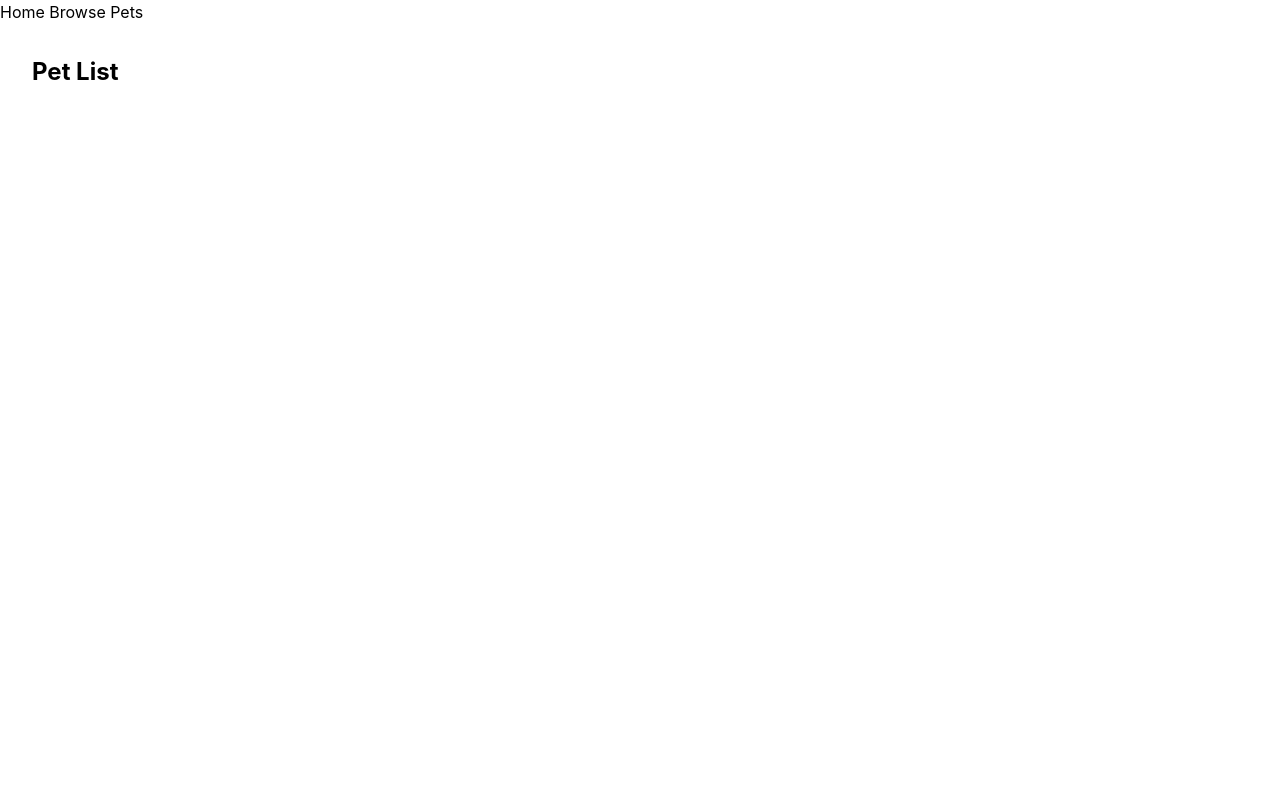
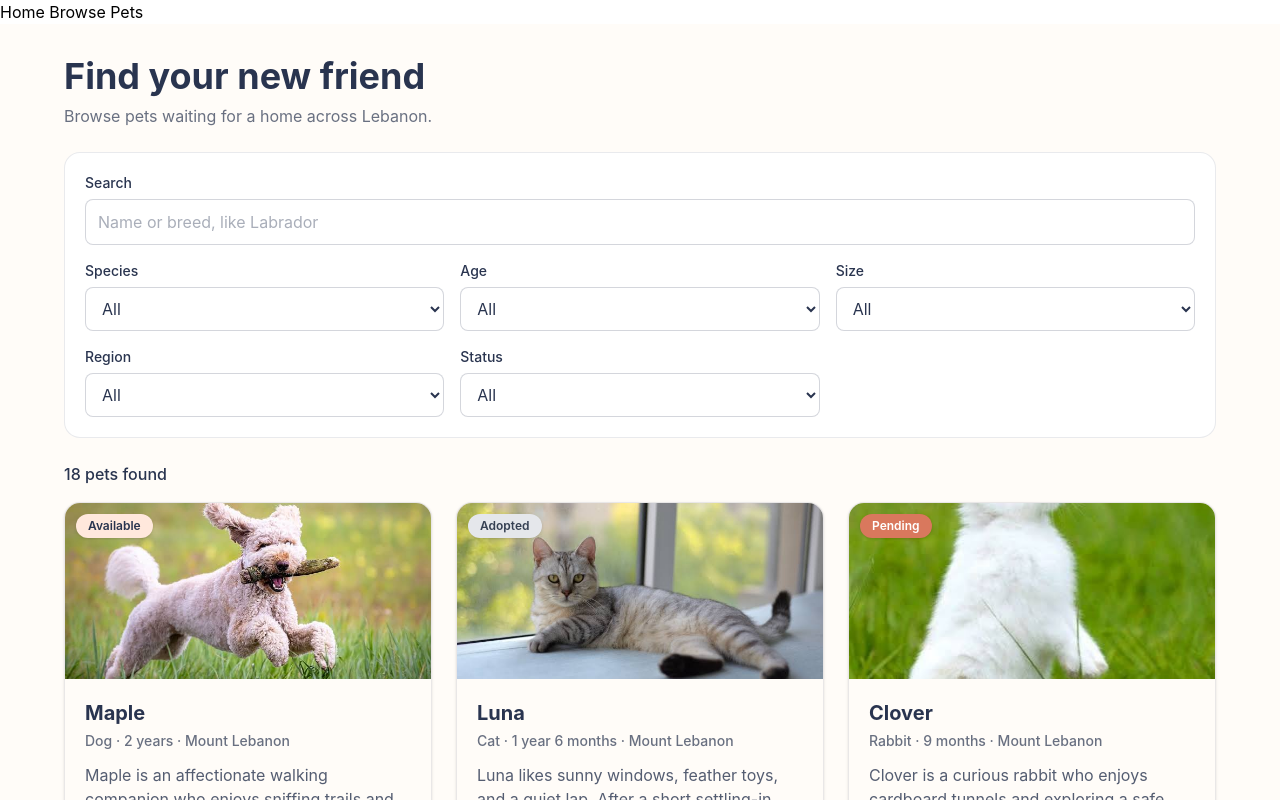
Before and after one commit to eiadoumer/Paws, a React (Vite) app: page /pets in a window 1280 px wide. Shown: the top 800 px of the page. Built offline with nearby package versions, Linux system fonts and the light colour scheme.

Commit message:
feature: Added the pet list with filterbar (#10)

```diff
--- /dev/null
+++ b/src/components/FilterBar.jsx
@@ -0,0 +1,54 @@
+import { AGE_GROUPS, PET_STATUS, REGIONS, SIZES, SPECIES } from "../data/constants.js";
+
+const labelClass = "mb-1.5 block text-sm font-medium text-navy dark:text-gray-100";
+const inputClass =
+  "block w-full rounded-lg border border-navy/20 bg-white px-3 py-2.5 text-base text-navy " +
+  "placeholder:text-navy/40 focus:border-coral focus:outline-none focus:ring-2 focus:ring-coral/40 " +
+  "dark:border-gray-600 dark:bg-gray-900 dark:text-white dark:placeholder:text-gray-500";
+
+// Status values are plain strings, so build { value, label } pairs for the dropdown.
+const STATUS_OPTIONS = PET_STATUS.map((s) => ({ value: s, label: s.charAt(0).toUpperCase() + s.slice(1) }));
+
+// One labelled dropdown. "All" (an empty value) means this filter is off.
+function FilterSelect({ id, label, options, value, onChange }) {
+  return (
+    <div>
+      <label htmlFor={id} className={labelClass}>{label}</label>
+      <select id={id} name={id} value={value} onChange={onChange} className={inputClass}>
+        <option value="">All</option>
+        {options.map((option) => (
+          <option key={option.value} value={option.value}>
+            {option.label}
+          </option>
+        ))}
+      </select>
+    </div>
+  );
+}
+
+// Display-only: the filter values and the change handler come from PetListPage as props.
+function FilterBar({ filters, onChange }) {
+  return (
+    <div className="grid gap-4 rounded-2xl border border-navy/10 bg-white p-4 sm:grid-cols-2 sm:p-5 lg:grid-cols-3 dark:border-gray-700 dark:bg-gray-800">
+      <div className="sm:col-span-2 lg:col-span-3">
+        <label htmlFor="search" className={labelClass}>Search</label>
+        <input
+          type="search"
+          id="search"
+          name="search"
+          value={filters.search}
+          onChange={onChange}
+          placeholder="Name or breed, like Labrador"
+          className={inputClass}
+        />
+      </div>
+      <FilterSelect id="species" label="Species" options={SPECIES} value={filters.species} onChange={onChange} />
+      <FilterSelect id="age" label="Age" options={AGE_GROUPS} value={filters.age} onChange={onChange} />
+      <FilterSelect id="size" label="Size" options={SIZES} value={filters.size} onChange={onChange} />
+      <FilterSelect id="region" label="Region" options={REGIONS} value={filters.region} onChange={onChange} />
+      <FilterSelect id="status" label="Status" options={STATUS_OPTIONS} value={filters.status} onChange={onChange} />
+    </div>
+  );
+}
+
+export default FilterBar;
--- /dev/null
+++ b/src/components/PetCard.jsx
@@ -0,0 +1,42 @@
+import FeaturedPetCard from "./FeaturedPetCard.jsx";
+import { SPECIES, REGIONS } from "../data/constants.js";
+import { getPetAgeLabel } from "../data/selectors.js";
+
+// Turn a stored value like "mount-lebanon" into its label "Mount Lebanon".
+function getLabel(list, value) {
+  return list.find((item) => item.value === value)?.label ?? value;
+}
+
+// Badge colors for each pet status.
+const STATUS_STYLES = {
+  available: "bg-peach text-navy",
+  pending: "bg-coral text-white",
+  adopted: "bg-gray-200 text-gray-700",
+};
+
+// Reuses FeaturedPetCard unchanged and lays a status badge over the photo.
+function PetCard({ pet }) {
+  return (
+    <div className="relative">
+      <FeaturedPetCard
+        id={pet.id}
+        name={pet.name}
+        speciesLabel={getLabel(SPECIES, pet.species)}
+        age={getPetAgeLabel(pet.ageMonths)}
+        regionLabel={getLabel(REGIONS, pet.region)}
+        description={pet.description}
+        imageUrl={pet.imageUrl}
+        imageAlt={pet.imageAlt}
+      />
+      <span
+        className={`absolute left-3 top-3 rounded-full px-3 py-1 text-xs font-semibold capitalize shadow-sm ${
+          STATUS_STYLES[pet.status] || STATUS_STYLES.available
+        }`}
+      >
+        {pet.status}
+      </span>
+    </div>
+  );
+}
+
+export default PetCard;
--- a/src/data/constants.js
+++ b/src/data/constants.js
@@ -31,5 +31,13 @@ export const ROLES = [
   { value: 'shelter', label: "I'm a shelter" },
 ];
 
+// Age filter groups, by age in whole months (min and max are inclusive).
+export const AGE_GROUPS = [
+  { value: 'baby', label: 'Baby (under 1 year)', min: 0, max: 11 },
+  { value: 'young', label: 'Young (1–2 years)', min: 12, max: 35 },
+  { value: 'adult', label: 'Adult (3–7 years)', min: 36, max: 95 },
+  { value: 'senior', label: 'Senior (8+ years)', min: 96, max: Infinity },
+];
+
 export const PET_STATUS = ['available', 'pending', 'adopted'];
 export const REQUEST_STATUS = ['pending', 'approved', 'rejected'];
--- a/src/pages/PetListPage.jsx
+++ b/src/pages/PetListPage.jsx
@@ -1,6 +1,115 @@
-// Placeholder page: replace with the real page.
+import { useState } from "react";
+import { useSearchParams } from "react-router";
+import FilterBar from "../components/FilterBar.jsx";
+import PetCard from "../components/PetCard.jsx";
+import { useAppData } from "../context/AppDataContext.jsx";
+import { AGE_GROUPS } from "../data/constants.js";
+
+const FILTER_KEYS = ["search", "species", "age", "size", "region", "status"];
+
+// Is this pet's age (in months) inside the chosen age group?
+function isInAgeGroup(ageMonths, groupValue) {
+  const group = AGE_GROUPS.find((g) => g.value === groupValue);
+  return !group || (ageMonths >= group.min && ageMonths <= group.max);
+}
+
 function PetListPage() {
-  return <h1 className="text-2xl font-bold p-8">Pet List</h1>;
+  const { data } = useAppData();
+
+  // The filters live in the URL (/pets?species=dog&size=small), so the Home page's
+  // species links arrive pre-filtered and a filtered list can be shared or bookmarked.
+  const [searchParams, setSearchParams] = useSearchParams();
+  const filters = Object.fromEntries(FILTER_KEYS.map((key) => [key, searchParams.get(key) || ""]));
+
+  // Phones hide the filters behind a button; from the sm breakpoint up they're always shown.
+  const [showFilters, setShowFilters] = useState(false);
+
+  function handleChange(e) {
+    const { name, value } = e.target;
+    const next = new URLSearchParams(searchParams);
+    if (value) next.set(name, value);
+    else next.delete(name); // "All" removes the filter from the URL
+    setSearchParams(next, { replace: true });
+  }
+
+  function clearFilters() {
+    setSearchParams({}, { replace: true });
+  }
+
+  // Worked out on every render from the pets and the filters, so it never needs its own state.
+  const query = filters.search.trim().toLowerCase();
+  const visiblePets = data.pets.filter(
+    (pet) =>
+      (!filters.species || pet.species === filters.species) &&
+      (!filters.size || pet.size === filters.size) &&
+      (!filters.region || pet.region === filters.region) &&
+      (!filters.status || pet.status === filters.status) &&
+      isInAgeGroup(pet.ageMonths, filters.age) &&
+      (!query || pet.name.toLowerCase().includes(query) || pet.breed.toLowerCase().includes(query)),
+  );
+
+  const activeCount = FILTER_KEYS.filter((key) => filters[key]).length;
+
+  return (
+    <main className="min-h-screen bg-cream px-4 py-8 sm:px-8 dark:bg-gray-950">
+      <div className="mx-auto max-w-6xl">
+        <h1 className="text-3xl font-bold text-navy sm:text-4xl dark:text-white">Find your new friend</h1>
+        <p className="mt-2 text-navy/70 dark:text-gray-400">
+          Browse pets waiting for a home across Lebanon.
+        </p>
+
+        <button
+          type="button"
+          onClick={() => setShowFilters(!showFilters)}
+          aria-expanded={showFilters}
+          aria-controls="pet-filters"
+          className="mt-6 w-full rounded-full border border-navy/20 bg-white px-4 py-3 font-semibold text-navy focus:outline-none focus:ring-2 focus:ring-coral sm:hidden dark:border-gray-600 dark:bg-gray-800 dark:text-white"
+        >
+          {showFilters ? "Hide filters" : "Show filters"}
+          {activeCount > 0 && ` (${activeCount})`}
+        </button>
+
+        <section id="pet-filters" aria-label="Filters" className={`mt-4 sm:mt-6 ${showFilters ? "block" : "hidden sm:block"}`}>
+          <FilterBar filters={filters} onChange={handleChange} />
+        </section>
+
+        <div className="mt-6 flex flex-wrap items-center justify-between gap-3">
+          <p aria-live="polite" className="font-medium text-navy dark:text-gray-200">
+            {visiblePets.length} {visiblePets.length === 1 ? "pet" : "pets"} found
+          </p>
+          {activeCount > 0 && (
+            <button
+              type="button"
+              onClick={clearFilters}
+              className="rounded font-semibold text-navy underline decoration-coral underline-offset-4 hover:text-coral focus:outline-none focus:ring-2 focus:ring-coral dark:text-white"
+            >
+              Clear filters
+            </button>
+          )}
+        </div>
+
+        {visiblePets.length > 0 ? (
+          <div className="mt-4 grid grid-cols-1 gap-6 sm:grid-cols-2 lg:grid-cols-3">
+            {visiblePets.map((pet) => (
+              <PetCard key={pet.id} pet={pet} />
+            ))}
+          </div>
+        ) : (
+          <div className="mt-4 rounded-2xl bg-peach p-8 text-center dark:bg-gray-800">
+            <h2 className="text-xl font-semibold text-navy dark:text-white">No pets match your filters</h2>
+            <p className="mt-2 text-navy/70 dark:text-gray-400">Try removing a filter or searching for something else.</p>
+            <button
+              type="button"
+              onClick={clearFilters}
+              className="mt-5 rounded-full bg-navy px-6 py-3 font-semibold text-white hover:bg-primary-800 focus:outline-none focus:ring-2 focus:ring-coral focus:ring-offset-2"
+            >
+              Clear filters
+            </button>
+          </div>
+        )}
+      </div>
+    </main>
+  );
 }
 
 export default PetListPage;
```
